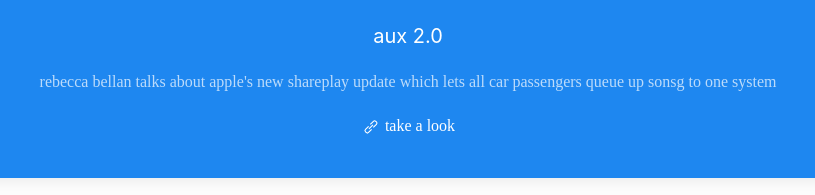
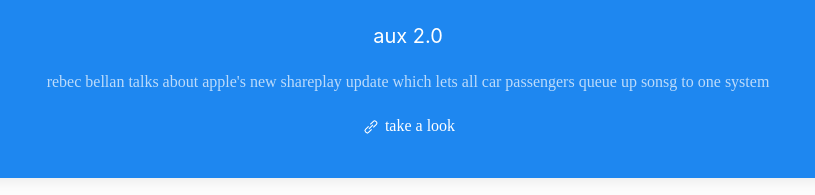
Before and after one commit to jaypandrangi/jayshukweb, a plain HTML site: page index.html in a window 1280 px wide. Shown: the part 1721-1916 px from the top of the page, 232-1047 px from the left. Drawn offline with nearby package versions, Linux system fonts and the light colour scheme.

Commit message:
Update index.html

```diff
--- a/index.html
+++ b/index.html
@@ -210,7 +210,7 @@
     <!-- Change all of this to ur projects -->
     <div class="animate uk-margin uk-card uk-card-primary uk-card-body ">
         <h4>aux 2.0</h4>
-        <p>rebecca bellan talks about apple's new shareplay update which lets all car passengers queue up sonsg to one system</p>
+        <p>rebec bellan talks about apple's new shareplay update which lets all car passengers queue up sonsg to one system</p>
         <a class="uk-button-text uk-text-decoration-none" href="https://techcrunch.com/2023/06/05/apple-shareplay-to-cars-carplay-wwdc-2023/">
             <span uk-icon="icon: link">
             </span> take a look</a>
```
